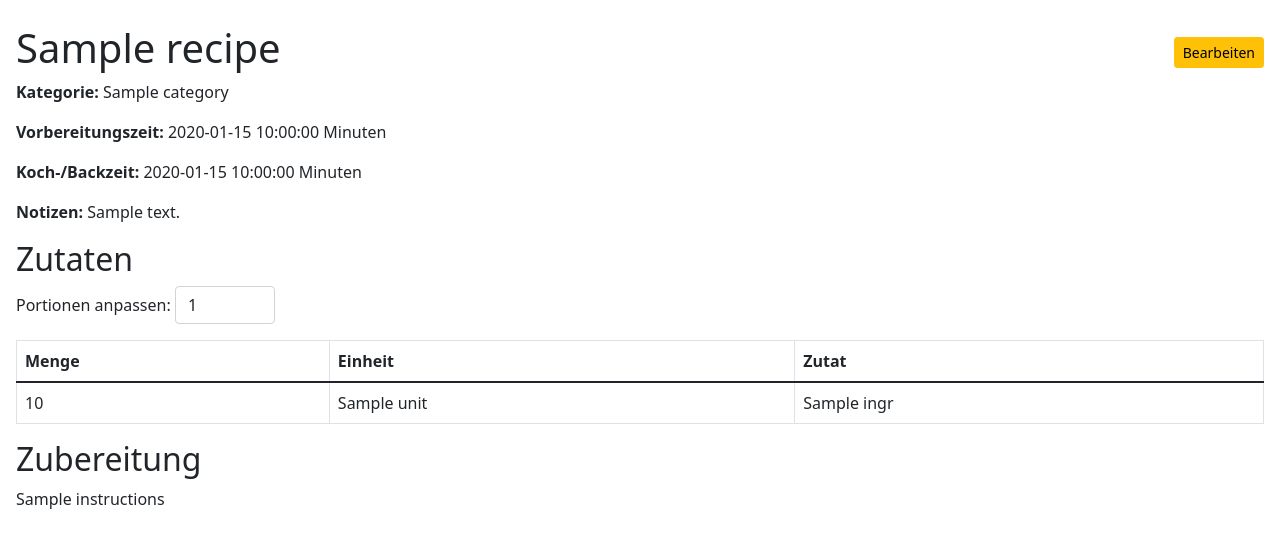
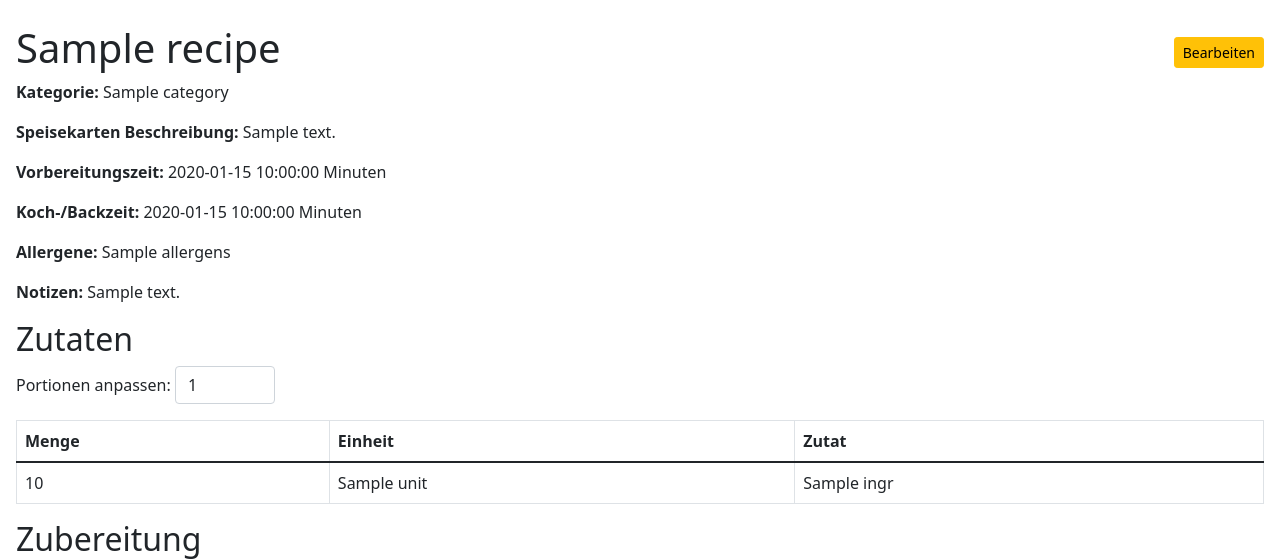
Before and after one commit to BaraMGB/recipe, a Flask app: template templates/recipe_detail.html in a window 1280 px wide. Shown: the part 54-613 px from the top of the page. Run offline with Flask 3, Linux system fonts and the light colour scheme; the template is opened without the code that fills it: most values are stand-ins (such as "Sample title", 1, 10 or a date in 2020).

Commit message:
add Speisenkarten Beschreibung

```diff
--- a/app.py
+++ b/app.py
@@ -35,8 +35,10 @@ def new_recipe():
         # Daten aus dem Formular holen
         name = request.form.get('name')
         category = request.form.get('category')
+        menu_description = request.form.get('menu_description')
         preparation_time = request.form.get('preparation_time')
         cooking_time = request.form.get('cooking_time')
+        allergens = request.form.get('allergens')
         instructions = request.form.get('instructions')
         notes = request.form.get('notes')
 
@@ -46,8 +48,8 @@ def new_recipe():
 
         conn = get_db_connection()
         # Neues Rezept einfügen
-        conn.execute('INSERT INTO recipes (name, category, preparation_time, cooking_time, instructions, notes) VALUES (?,?,?,?,?,?)',
-                     (name, category, preparation_time, cooking_time, instructions, notes))
+        conn.execute('INSERT INTO recipes (name, category, menu_description, preparation_time, cooking_time, allergens, instructions, notes) VALUES (?,?,?,?,?,?,?,?)',
+                     (name, category, menu_description, preparation_time, cooking_time, allergens, instructions, notes))
         recipe_id = conn.execute('SELECT last_insert_rowid()').fetchone()[0]
 
         # Jetzt die Zutaten einfügen
@@ -76,6 +78,9 @@ def new_recipe():
     # GET-Anfrage: Formular anzeigen
     return render_template('new_recipe.html')
 
+
+
+
 @app.route('/edit_recipe/<int:recipe_id>', methods=['GET', 'POST'])
 def edit_recipe(recipe_id):
     conn = get_db_connection()
@@ -91,14 +96,16 @@ def edit_recipe(recipe_id):
         # Rezept-Daten aktualisieren
         name = request.form.get('name')
         category = request.form.get('category')
+        menu_description = request.form.get('menu_description')
         preparation_time = request.form.get('preparation_time')
         cooking_time = request.form.get('cooking_time')
+        allergens = request.form.get('allergens')
         instructions = request.form.get('instructions')
         notes = request.form.get('notes')
 
         conn = get_db_connection()
-        conn.execute('UPDATE recipes SET name = ?, category = ?, preparation_time = ?, cooking_time = ?, instructions = ?, notes = ? WHERE id = ?',
-                     (name, category, preparation_time, cooking_time, instructions, notes, recipe_id))
+        conn.execute('UPDATE recipes SET name = ?, category = ?, menu_description = ?, preparation_time = ?, cooking_time = ?, allergens = ?, instructions = ?, notes = ? WHERE id = ?',
+                     (name, category, menu_description, preparation_time, cooking_time, allergens, instructions, notes, recipe_id))
 
         # Zutaten aktualisieren oder löschen
         # Hier wird es etwas komplexer, da wir hinzugefügte, gelöschte und bearbeitete Zutaten berücksichtigen müssen.
--- a/setup.sql
+++ b/setup.sql
@@ -1,4 +1,3 @@
--- setup.sql
 DROP TABLE IF EXISTS ingredients;
 DROP TABLE IF EXISTS recipes;
 
@@ -6,8 +5,10 @@ CREATE TABLE recipes (
     id INTEGER PRIMARY KEY AUTOINCREMENT,
     name TEXT NOT NULL,
     category TEXT,
+    menu_description TEXT,
     preparation_time INTEGER,
     cooking_time INTEGER,
+    allergens TEXT,
     instructions TEXT,
     notes TEXT
 );
@@ -18,5 +19,6 @@ CREATE TABLE ingredients (
     quantity REAL,
     unit TEXT,
     ingredient_name TEXT,
+    display_order INTEGER,
     FOREIGN KEY(recipe_id) REFERENCES recipes(id)
 );
--- a/templates/recipe_detail.html
+++ b/templates/recipe_detail.html
@@ -12,8 +12,22 @@
 
 
 <p><strong>Kategorie:</strong> {{ recipe.category }}</p>
+<p><strong>Speisekarten Beschreibung:</strong>
+{% if recipe.menu_description %}
+    {{ recipe.menu_description }}
+{% else %}
+     -
+{% endif %}
+</p>
 <p><strong>Vorbereitungszeit:</strong> {{ recipe.preparation_time }} Minuten</p>
 <p><strong>Koch-/Backzeit:</strong> {{ recipe.cooking_time }} Minuten</p>
+<p>
+    {% if recipe.allergens %}
+        <strong>Allergene:</strong> {{ recipe.allergens }}
+    {% else %}
+        <strong>Allergene:</strong> Keine Angabe
+    {% endif %}
+</p>
 <p><strong>Notizen:</strong> {{ recipe.notes }}</p>
 
 <h2>Zutaten</h2>
```
Also changed, not shown: templates/edit_recipe.html (+8 -0 lines), templates/new_recipe.html (+8 -0 lines), database.db.
